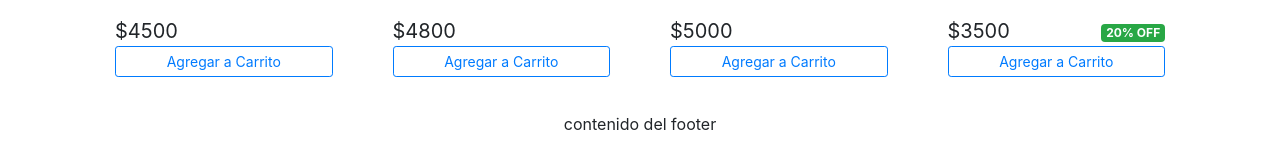
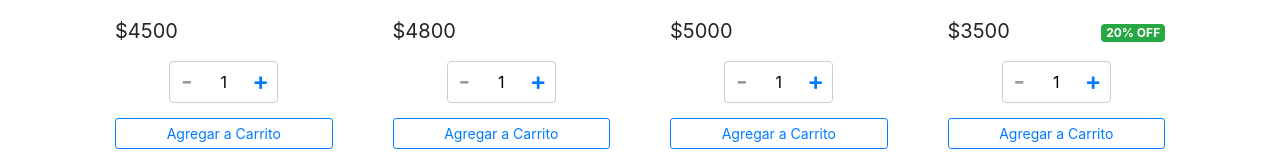
Before and after one commit to AndyBidcom/compra-rapido, a React (Create React App) app: page / in a window 1280 px wide. Shown: the part 301-454 px from the top of the page. Built offline with nearby package versions, Linux system fonts and the light colour scheme.

Commit message:
Desafio: Contador con botón
Añado además funcionalidad para modificar manualmente el número validando que sea numérico siempre y >= 1.
Además deshabilito el botón de " - " (menos) cuado la cantidad es 1.

```diff
--- /dev/null
+++ b/src/components/Product/ItemCount.jsx
@@ -0,0 +1,36 @@
+import {useState} from 'react';
+
+const ItemCount = () => {
+    const [Quantity,setQuantity] = useState(1);
+    const AddQuantity = () => {
+        setQuantity(parseInt(Quantity) + 1);
+    }
+    const RemoveQuantity = () => {
+        if(Quantity>1){
+            setQuantity(parseInt(Quantity) - 1);
+        }
+    }
+    const ManualQuantity = (e) => {
+        if (e.target.validity.valid){
+            if(e.target.value == '' || e.target.value < 1){
+                setQuantity(1);
+            }else{
+                setQuantity(e.target.value);
+            }
+        }
+        //setQuantity(e.target.value);
+    }
+    return (
+        <>
+            <div className="item-count">
+                <div className="row no-gutters">
+                    <button name="less" className={`btn-count btn-less${Quantity} col-3`} onClick={RemoveQuantity}>-</button>
+                    <input type="tel" className="input-count col-6" pattern="^-?[0-9]\d*\.?\d*$" value={Quantity} onChange={ManualQuantity} />
+                    <button name="more" className="btn-count col-3" onClick={AddQuantity}>+</button>
+                </div>
+            </div>
+            <a href="#" className="btn btn-outline-primary btn-sm d-block">Agregar a Carrito</a>
+        </>
+    )
+}
+export default ItemCount;
--- a/src/components/Product/ItemListProduct.jsx
+++ b/src/components/Product/ItemListProduct.jsx
@@ -1,12 +1,14 @@
+import ItemCount from './ItemCount.jsx';
+
 const ItemListProduct = ({title,price,link,photo,discount}) =>(
     <div className="item-list col-sm-3">
-        <img src={photo} alt={title} />
-        <h3>{title}</h3>
+        <a href={link}><img src={photo} alt={title} />
+        <h3>{title}</h3></a>
         <div class="row no-gutters">
             <div class="col-5 price-item align-self-center">${price}</div>
             <div class="col-7 text-right align-self-center"><span className="badge badge-success">{discount}</span></div>
         </div>
-        <a href={link} className="btn btn-outline-primary btn-sm d-block">Agregar a Carrito</a>
+        <ItemCount/>
     </div>
 )
 export default ItemListProduct;
--- a/src/styles/Product.css
+++ b/src/styles/Product.css
@@ -17,6 +17,33 @@
     .item-list .price-item{
         font-size: 20px;
     }
-    .item-list:hover{
+    .item-list a:hover{
         text-decoration: none;
     }
+.item-count{
+    border:1px solid #ccc;
+    border-radius: 4px;
+    padding: 0 4px;
+    width:50%;
+    margin:15px auto;
+}
+.btn-count{
+    border:0;
+    background: transparent;
+    font-weight: 600;
+    font-size: 25px;
+    color:#007bff;
+}
+.btn-less1{
+    color:#999;
+    cursor: unset!important;
+}
+.input-count{
+    border:0px;
+    outline: none;
+    text-align:center;
+}
+    .btn-count:focus,
+    .input-count:focus{
+        outline: none;
+    }
```
Also changed, not shown: 1 other file (tests, documents, lock files or other folders).
